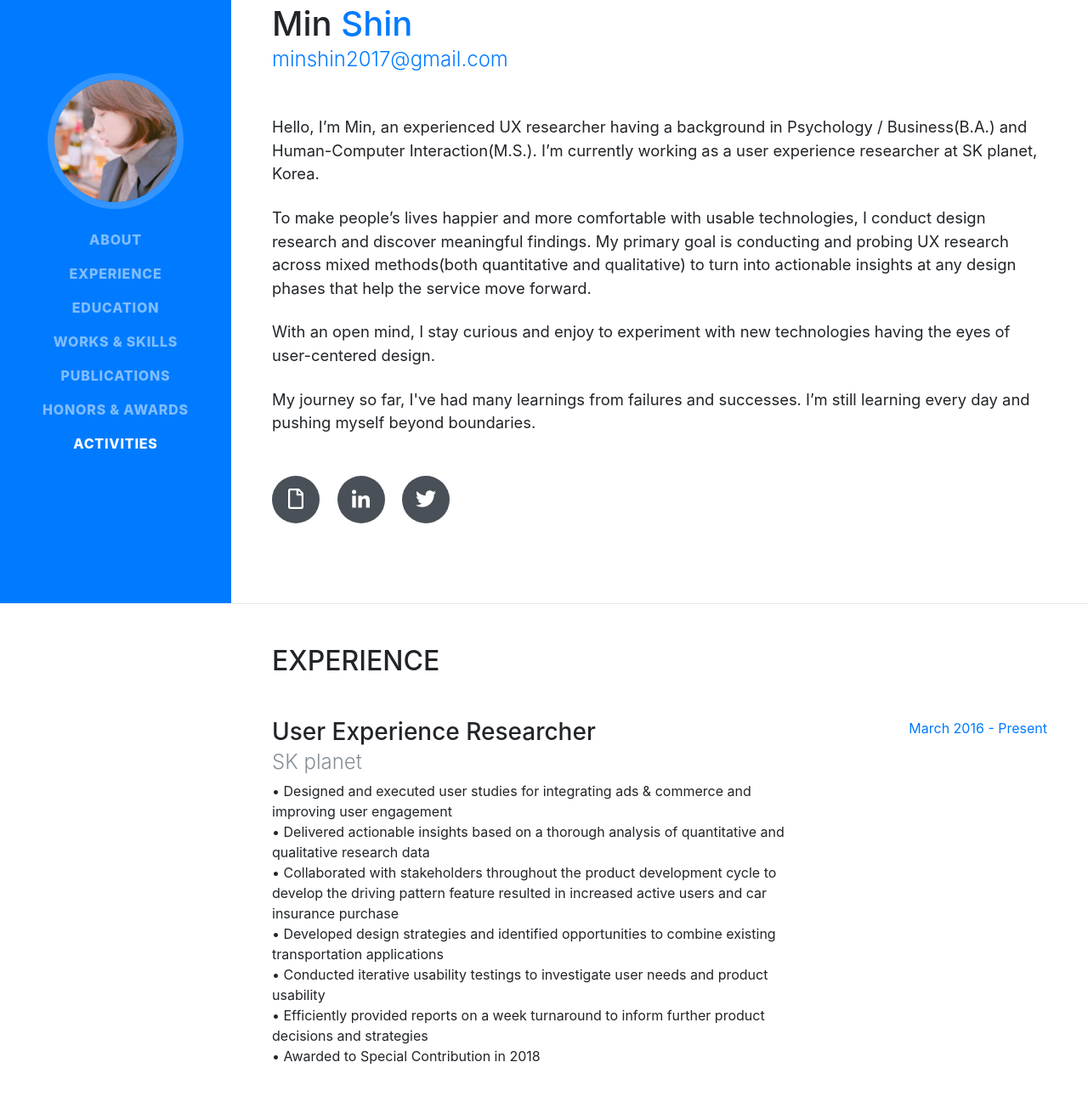
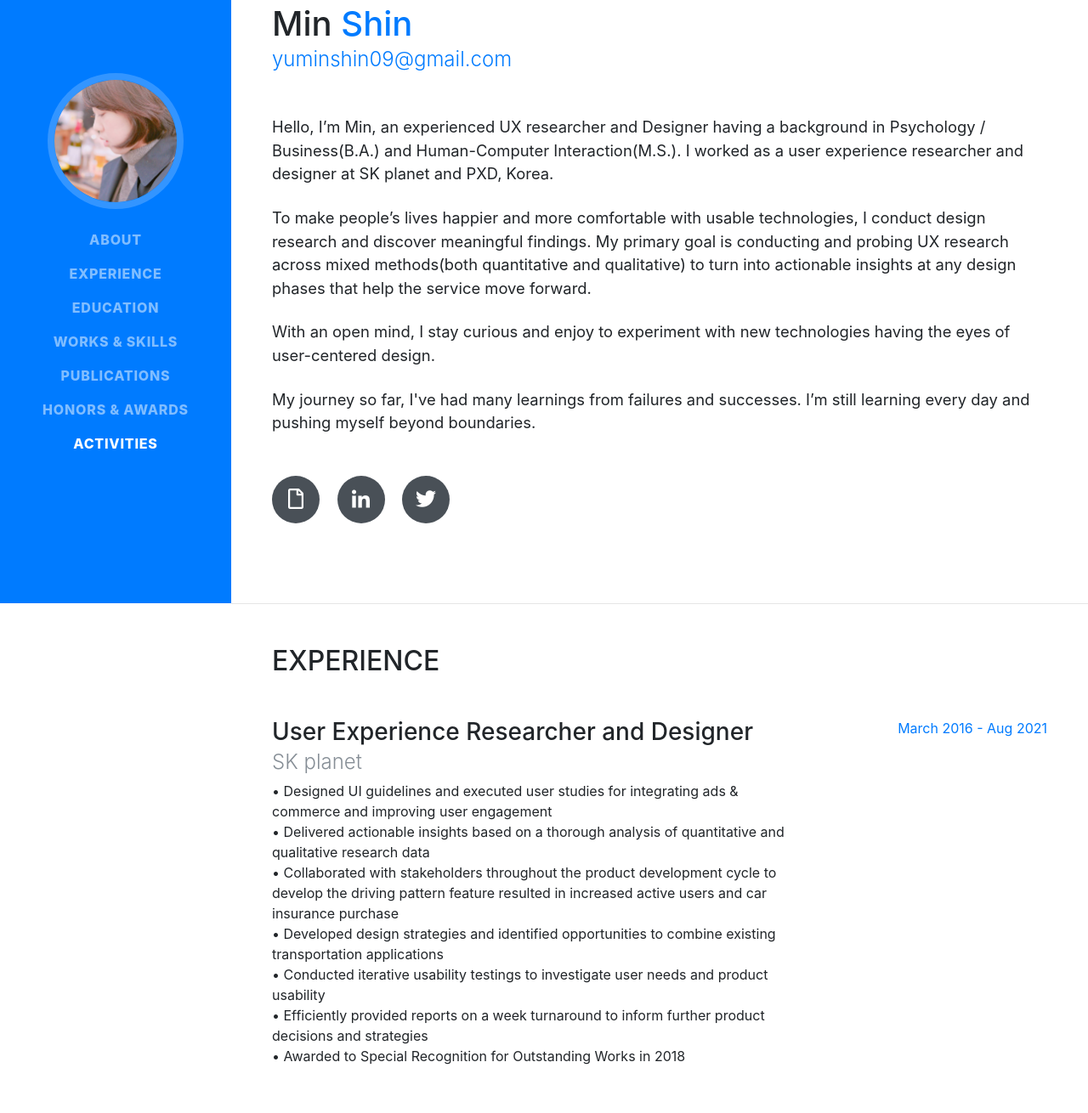
Before and after one commit to yuminshin/minshin, a website with bundled scripts: page index.html in a window 1280 px wide. Shown: the part 90-1400 px from the top of the page at 85% size. Built offline with nearby package versions, Linux system fonts and the light colour scheme; a web font is replaced by a local one.

Commit message:
Update index.html

```diff
--- a/index.html
+++ b/index.html
@@ -81,10 +81,10 @@
             <span class="text-primary">Shin</span>
           </h1>
           <div class="subheading mb-5">
-            <a href="mailto:minshin2017@gmail.com">minshin2017@gmail.com</a>
+            <a href="mailto:yuminshin09@gmail.com">yuminshin09@gmail.com</a>
           </div>
           <p class="lead mb-4">
-            Hello, I’m Min, an experienced UX researcher having a background in Psychology / Business(B.A.) and Human-Computer Interaction(M.S.). I’m currently working as a user experience researcher at SK planet, Korea.
+            Hello, I’m Min, an experienced UX researcher and Designer having a background in Psychology / Business(B.A.) and Human-Computer Interaction(M.S.). I worked as a user experience researcher and designer at SK planet and PXD, Korea.
           </p>
           <p class="lead mb-4">
             To make people’s lives happier and more comfortable with usable technologies, I conduct design research and discover meaningful findings. My primary goal is conducting and probing UX research across mixed methods(both quantitative and qualitative) to turn into actionable insights at any design phases that help the service move forward.
@@ -117,20 +117,20 @@
 
           <div class="resume-item d-flex flex-column flex-md-row mb-5">
             <div class="resume-content mr-auto">
-              <h3 class="mb-0">User Experience Researcher</h3>
+              <h3 class="mb-0">User Experience Researcher and Designer</h3>
               <div class="subheading mb-1">SK planet</div>
-              <p> • Designed and executed user studies for integrating ads & commerce and improving user engagement
+              <p> • Designed UI guidelines and executed user studies for integrating ads & commerce and improving user engagement
                 <br/>• Delivered actionable insights based on a thorough analysis of quantitative and qualitative research data
                 <br/>• Collaborated with stakeholders throughout the product development cycle to develop the driving pattern
                 feature resulted in increased active users and car insurance purchase
                 <br/>• Developed design strategies and identified opportunities to combine existing transportation applications
                 <br/>• Conducted iterative usability testings to investigate user needs and product usability
                 <br/>• Efficiently provided reports on a week turnaround to inform further product decisions and strategies
-                <br/>• Awarded to Special Contribution in 2018
+                <br/>• Awarded to Special Recognition for Outstanding Works in 2018
               </p>
             </div>
             <div class="resume-date text-md-right">
-              <span class="text-primary">March 2016 - Present</span>
+              <span class="text-primary">March 2016 - Aug 2021</span>
             </div>
           </div>
 
```
